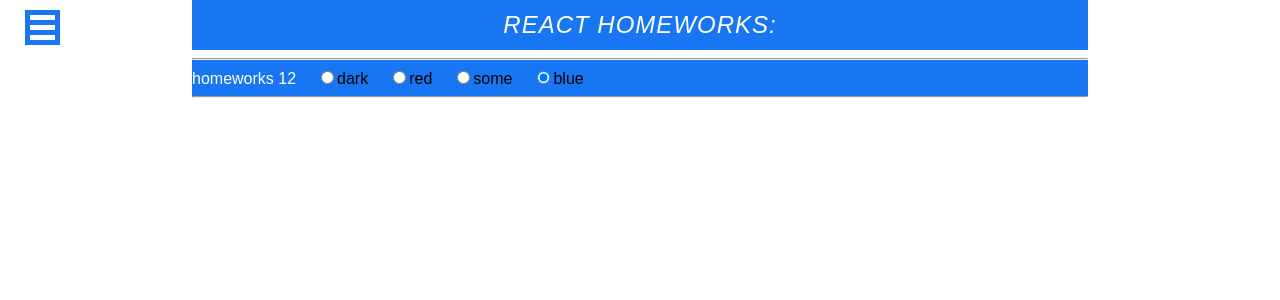
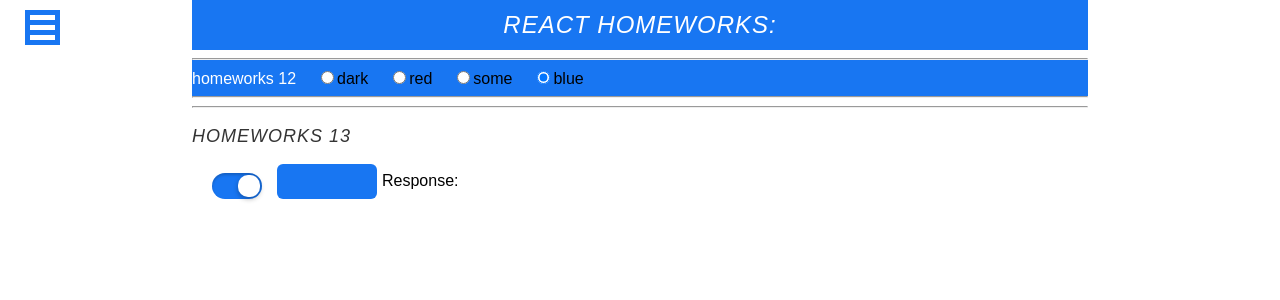
Before and after one commit to Talman95/react-homeworks, a React (Create React App) app: page /junior-plus in a window 1280 px wide. Shown: the top 300 px of the page. Built offline with nearby package versions, Linux system fonts and the light colour scheme.

Commit message:
completed 13HW

```diff
--- a/package.json
+++ b/package.json
@@ -14,6 +14,7 @@
     "@types/react-redux": "^7.1.23",
     "@types/react-router-dom": "^5.3.3",
     "@types/uuid": "^8.3.4",
+    "axios": "^0.26.1",
     "gh-pages": "^3.2.3",
     "react": "^17.0.2",
     "react-dom": "^17.0.2",
--- a/src/index.css
+++ b/src/index.css
@@ -49,3 +49,7 @@ td {
 .HW10 {
     height: 60px;
 }
+.HW13 {
+    display: flex;
+    align-items: center;
+}
--- /dev/null
+++ b/src/p2-homeworks/h13/HW13.tsx
@@ -0,0 +1,12 @@
+import React from 'react';
+import {Request} from "./Request";
+
+export const HW13 = () => {
+    return (
+        <div>
+            <hr/>
+            <span className={'spanTitle'}>homeworks 13</span>
+            <Request/>
+        </div>
+    );
+};
--- /dev/null
+++ b/src/p2-homeworks/h13/Request.tsx
@@ -0,0 +1,29 @@
+import React, {useState} from 'react';
+import SuperCheckbox from "../h4/common/c3-SuperCheckbox/SuperCheckbox";
+import SuperButton from "../h4/common/c2-SuperButton/SuperButton";
+import {RequestsAPI} from "./RequestsAPI";
+
+export const Request = () => {
+    const [value, setValue] = useState(true)
+    const [response, setResponse] = useState('')
+
+    const sendRequest = () => {
+        RequestsAPI.sendValue(value)
+            .then(res => {
+                console.log(res.data)
+                setResponse(JSON.stringify(res.data))
+            })
+            .catch(error => {
+                console.log(error.response.data)
+                setResponse(JSON.stringify(error.response.data))
+            })
+    }
+
+    return (
+        <div className={'HW13'}>
+            <SuperCheckbox checked={value} onChangeChecked={setValue}/>
+            <SuperButton onClick={sendRequest}/>
+            <p>Response: {response}</p>
+        </div>
+    );
+};
--- /dev/null
+++ b/src/p2-homeworks/h13/RequestsAPI.ts
@@ -0,0 +1,7 @@
+import axios from "axios";
+
+export const RequestsAPI = {
+    sendValue(value: boolean) {
+        return axios.put('https://neko-cafe-back.herokuapp.com/auth/test', {body: {success: value}})
+    }
+}
--- a/src/p2-homeworks/h5/pages/JuniorPlus.tsx
+++ b/src/p2-homeworks/h5/pages/JuniorPlus.tsx
@@ -1,10 +1,12 @@
 import React from 'react';
 import HW12 from '../../h12/HW12';
+import { HW13 } from '../../h13/HW13';
 
 const JuniorPlus = () => {
     return (
         <div>
             <HW12/>
+            <HW13/>
         </div>
     );
 };
```
Also changed, not shown: 1 other file (tests, documents, lock files or other folders).
